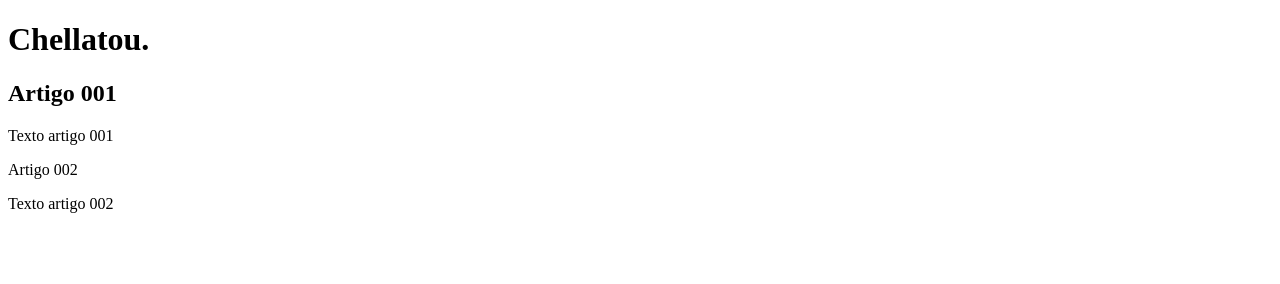
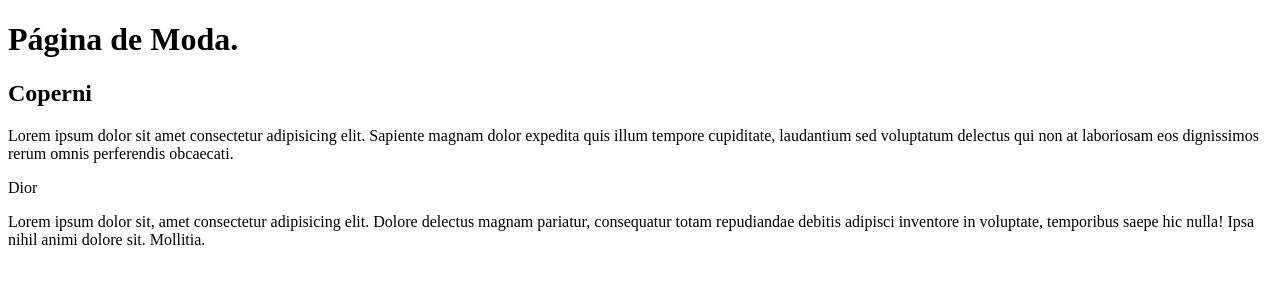
Before and after one commit to marcx1385/projeto-site, a plain HTML site: page index.html in a window 1280 px wide. Drawn offline with Linux system fonts and the light colour scheme.

Commit message:
Comecei escrever o conteúdo

```diff
--- a/index.html
+++ b/index.html
@@ -8,14 +8,14 @@
 <body>
     <main>
         <header>
-            <h1>Chellatou.</h1>
+            <h1>Página de Moda.</h1>
         </header>
         <article>
-            <h2>Artigo 001</h2>
-            <p> Texto artigo 001</p>
+            <h2>Coperni</h2>
+            <p> Lorem ipsum dolor sit amet consectetur adipisicing elit. Sapiente magnam dolor expedita quis illum tempore cupiditate, laudantium sed voluptatum delectus qui non at laboriosam eos dignissimos rerum omnis perferendis obcaecati.</p>
         </article>
-        <article> Artigo 002</article>
-            <p> Texto artigo 002</p>
+        <article> Dior</article>
+            <p> Lorem ipsum dolor sit, amet consectetur adipisicing elit. Dolore delectus magnam pariatur, consequatur totam repudiandae debitis adipisci inventore in voluptate, temporibus saepe hic nulla! Ipsa nihil animi dolore sit. Mollitia.</p>
     </main>
 </body>
 </html>
```
